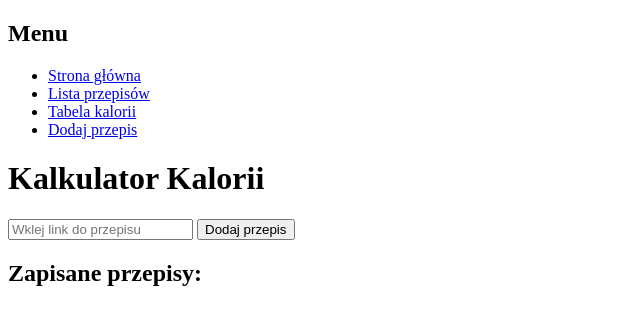
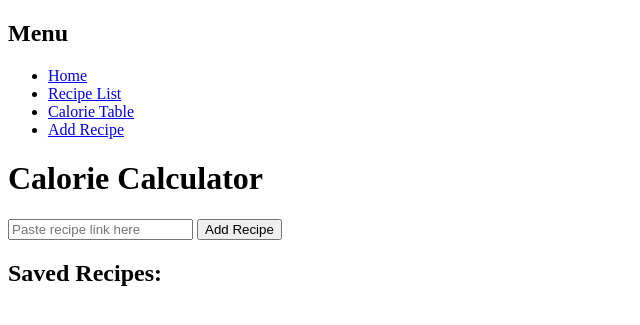
Before and after one commit to mzagula/CalorieCounter, a Django app: page / in a window 1280 px wide. Shown: the top 325 px of the page, without its empty margins (0-640 px from the left). Run offline with Django 3.2, Linux system fonts and the light colour scheme; data that the repository does not hold is empty.

Commit message:
translate into english

```diff
--- a/recipe_estima/templates/url_list.html
+++ b/recipe_estima/templates/url_list.html
@@ -1,7 +1,7 @@
 <!DOCTYPE html>
 <html>
     <head>
-        <title>CalorieCounter - Lista przepisów</title>
+        <title>CalorieCounter - Recipe List</title>
         {% load static %}
         <link href="https://fonts.googleapis.com/css2?family=Roboto:wght@400;700&display=swap" rel="stylesheet">
         <script src="{% static 'recipe_estima/js/script.js' %}"></script>
@@ -12,30 +12,30 @@
             <nav class="sidebar">
                 <h2 class="menu-title">Menu</h2>
                 <ul class="menu-list">
-                    <li><a href="{% url 'recipe_estima:home' %}">Strona główna</a></li>
-                    <li><a href="{% url 'recipe_estima:url_list' %}">Lista przepisów</a></li>
-                    <li><a href="{% url 'recipe_estima:recipe_calorie' %}">Tabela kalorii</a></li>
-                    <li><a href="{% url 'recipe_estima:url_input' %}">Dodaj przepis</a></li>
+                    <li><a href="{% url 'recipe_estima:home' %}">Home</a></li>
+                    <li><a href="{% url 'recipe_estima:url_list' %}">Recipe List</a></li>
+                    <li><a href="{% url 'recipe_estima:recipe_calorie' %}">Calorie Table</a></li>
+                    <li><a href="{% url 'recipe_estima:url_input' %}">Add Recipe</a></li>
                 </ul>
             </nav>
 
             <main class="main-content">
-                <h1 class="main-title">Kalkulator Kalorii</h1>
+                <h1 class="main-title">Calorie Calculator</h1>
 
-                <!-- Formularz do dodawania nowego URL -->
+                <!-- Form for adding new URL -->
                 <form method="POST" action="{% url 'recipe_estima:url_result' %}">
                     {% csrf_token %}
-                    <input type="url" name="url" placeholder="Wklej link do przepisu" required>
-                    <button type="submit">Dodaj przepis</button>
+                    <input type="url" name="url" placeholder="Paste recipe link here" required>
+                    <button type="submit">Add Recipe</button>
                 </form>
 
-                <!-- Lista zapisanych przepisów -->
-                <h2>Zapisane przepisy:</h2>
+                <!-- List of saved recipes -->
+                <h2>Saved Recipes:</h2>
                 <ul>
                 {% for url in urls %}
                     <li>
                         <a href="{% url 'recipe_estima:recipe_detail' recipe_id=url.id %}">{{ url.recipe_header }}</a>
-                        <a href="{% url 'recipe_estima:recipe_delete' recipe_id=url.id %}">[Usuń]</a>
+                        <a href="{% url 'recipe_estima:recipe_delete' recipe_id=url.id %}">[Delete]</a>
                     </li>
                 {% endfor %}
                 </ul>
--- a/recipe_estima/views.py
+++ b/recipe_estima/views.py
@@ -11,16 +11,16 @@ def url_result(request):
             response = requests.get(url)
             html = response.text
             soup = BeautifulSoup(html, 'html.parser')
-            h1_tag = soup.find('h1', class_='przepis page-header')
+            h1_tag = soup.find('h1', class_='recipe page-header')
             recipe_header = h1_tag.text.strip()
-            div_ingredients = soup.find('div', class_='field field-name-field-skladniki field-type-text-long field-label-hidden')
+            div_ingredients = soup.find('div', class_='field field-name-field-ingredients field-type-text-long field-label-hidden')
             li_elements = div_ingredients.find_all('li')
             ingrid_elements = []
             for li in li_elements:
                 element = li.text.strip()
                 ingrid_elements.append(element)
             ingredients = ','.join(ingrid_elements)
-            div_description = soup.find('div', class_='field field-name-field-przygotowanie field-type-text-long field-label-above')
+            div_description = soup.find('div', class_='field field-name-field-preparation field-type-text-long field-label-above')
             li_elements_descr = div_description.find_all('li')
             descr_elements = []
             for li in li_elements_descr:
```
